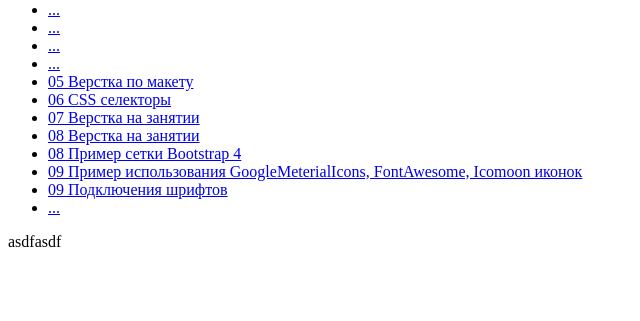
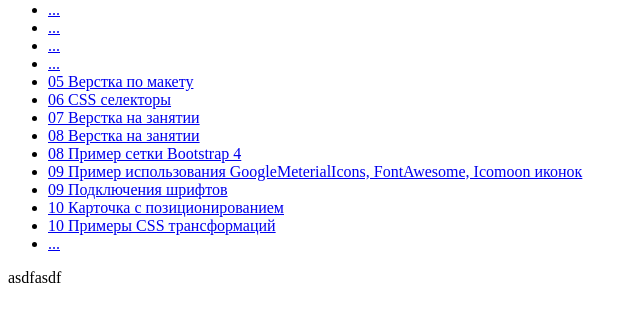
Before and after one commit to haiarha/beetroot-homework, a plain HTML site: page index.html in a window 1280 px wide. Shown: the part 79-400 px from the top of the page, without its empty margins (0-640 px from the left). Drawn offline with Linux system fonts and the light colour scheme.

Commit message:
Добавлены ссылки с главной на 10 урок

```diff
--- a/index.html
+++ b/index.html
@@ -22,6 +22,8 @@
       <li><a href="08/class-bootstrap">08 Пример сетки Bootstrap 4</a></li>
       <li><a href="09/class-icons">09 Пример использования GoogleMeterialIcons, FontAwesome, Icomoon иконок</a></li>
       <li><a href="09/class">09 Подключения шрифтов</a></li>
+      <li><a href="10/class-position/">10 Карточка с позиционированием</a></li>
+      <li><a href="10/class-transform/">10 Примеры CSS трансформаций</a></li>
       <li><a href="#!">...</a></li>
     </ul>
   </nav>
```
